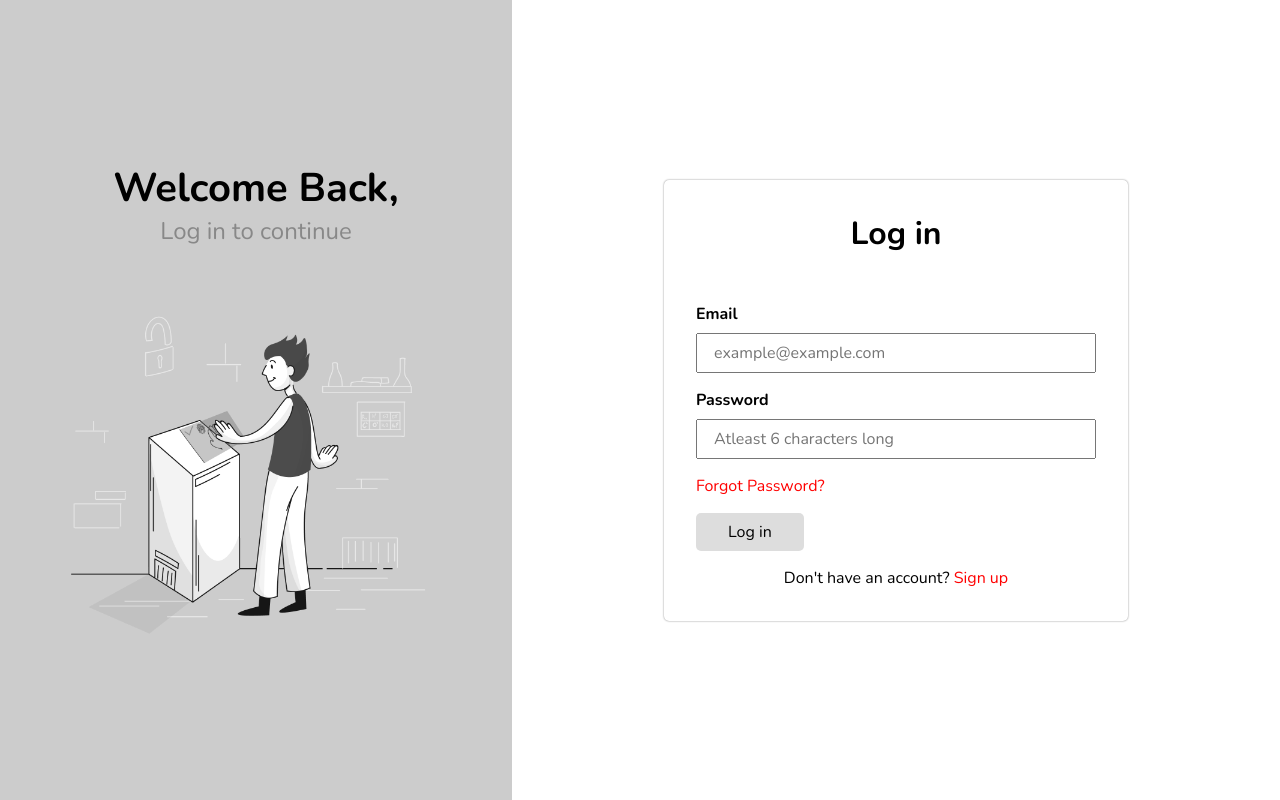
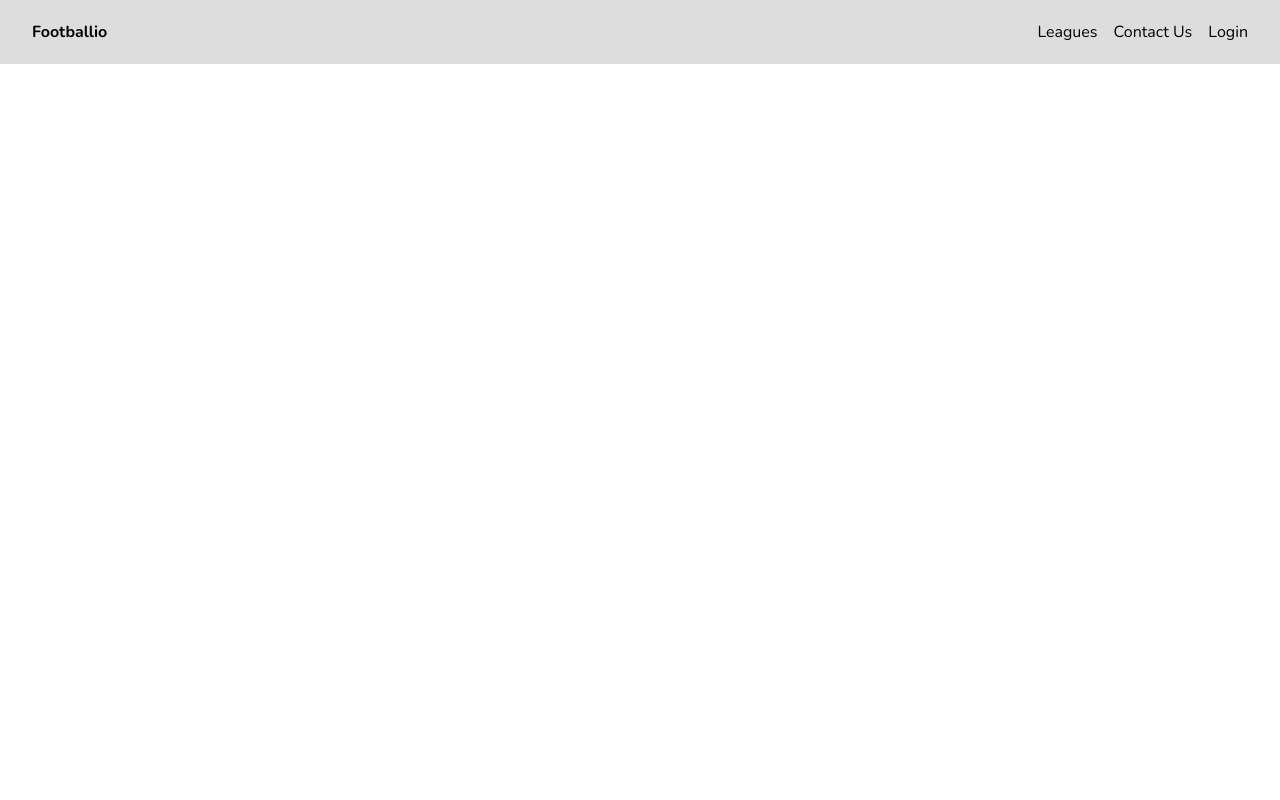
Before and after one commit to AbePlays/Footballio, a Vue app: page / in a window 1280 px wide. Before the commit this address led to /auth. Built offline with nearby package versions, Linux system fonts and the light colour scheme.

Commit message:
Basic Header Ready

```diff
--- /dev/null
+++ b/src/components/Home.vue
@@ -0,0 +1,18 @@
+<template>
+  <section>
+    <the-header></the-header>
+  </section>
+</template>
+
+<script>
+import TheHeader from "./ui/Header.vue";
+
+export default {
+  components: {
+    TheHeader
+  }
+};
+</script>
+
+<style lang="scss" scoped>
+</style>
--- a/src/components/ui/ClubTile.vue
+++ b/src/components/ui/ClubTile.vue
@@ -13,7 +13,7 @@ export default {
 
 <style lang="scss" scoped>
 .card {
-  width: 14rem;
+  width: 12rem;
   box-shadow: 20px 20px 60px #d9d9d9, -20px -20px 60px #ffffff;
   border-radius: 5px;
   margin: 3rem 5rem;
@@ -40,6 +40,7 @@ export default {
     padding: 1rem;
     padding-bottom: 0;
     text-align: center;
+    word-wrap: break-word;
   }
 }
 </style>
--- /dev/null
+++ b/src/components/ui/Header.vue
@@ -0,0 +1,38 @@
+<template>
+  <nav>
+    <div class="logo">
+      <h1>Footballio</h1>
+    </div>
+    <div class="links">
+      <ul>
+        <li>Leagues</li>
+        <li>Contact Us</li>
+        <li>Login</li>
+      </ul>
+    </div>
+  </nav>
+</template>
+
+<script>
+export default {};
+</script>
+
+<style lang="scss" scoped>
+nav {
+  height: 4rem;
+  background-color: #ddd;
+  display: flex;
+  align-items: center;
+  padding: 2rem;
+  justify-content: space-between;
+
+  ul {
+    display: flex;
+    gap: 1rem;
+
+    li {
+      list-style: none;
+    }
+  }
+}
+</style>
--- a/src/router/index.js
+++ b/src/router/index.js
@@ -3,11 +3,12 @@ import Auth from "../components/auth/Auth.vue";
 import Countries from "../components/Countries.vue";
 import Competetions from "../components/Competetions.vue";
 import Clubs from "../components/Clubs.vue";
+import Home from "../components/Home.vue";
 
 const routes = [
   {
     path: "/",
-    redirect: "/auth",
+    component: Home,
   },
   {
     path: "/auth",
```
